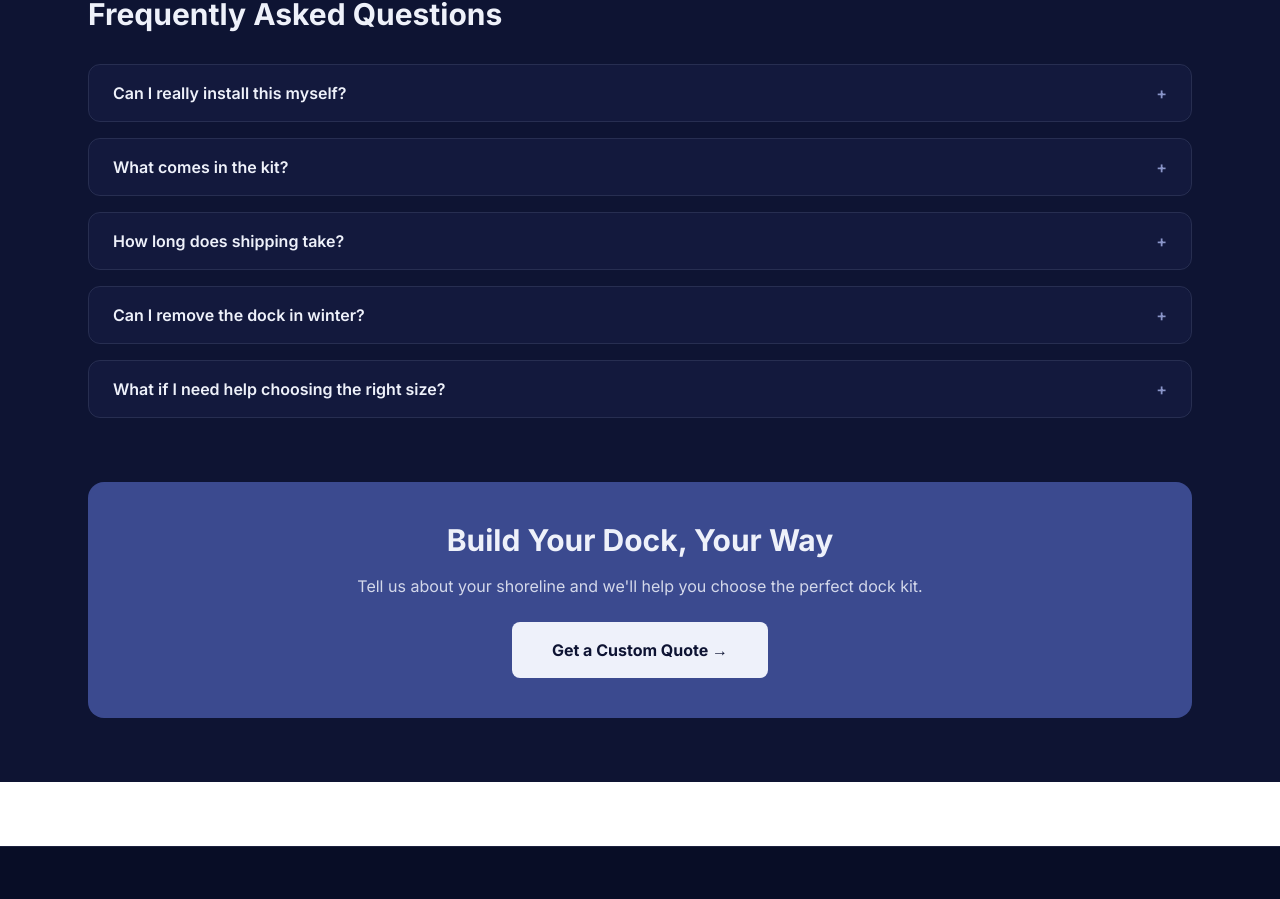
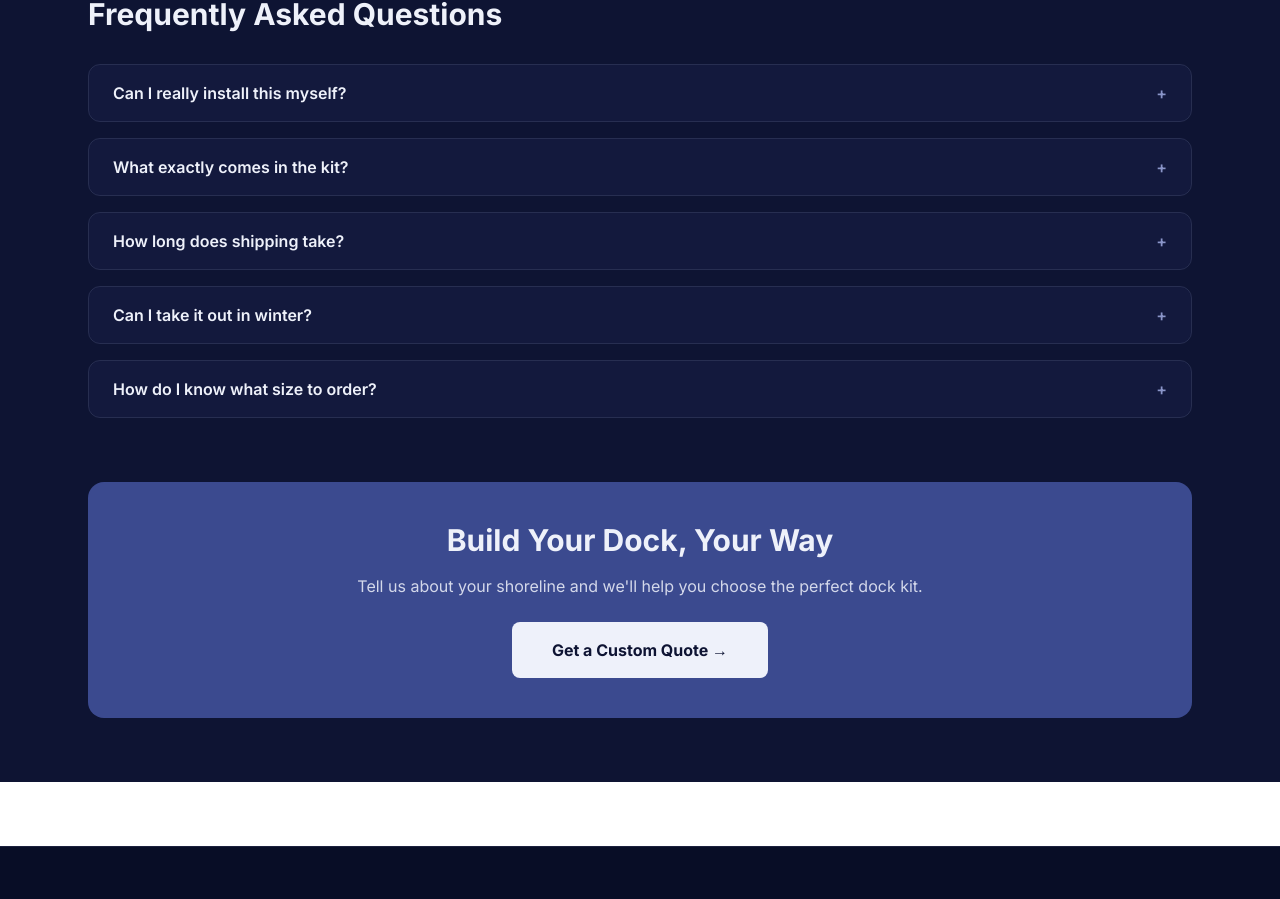
Before and after one commit to marketing356/expressdocks-vercel, a Next.js app: page /residential in a window 1280 px wide. Shown: the part 1639-2538 px from the top of the page. Built offline with nearby package versions, Linux system fonts and the light colour scheme.

Commit message:
Better FAQ answers on residential page — specific, compelling, real detail

```diff
--- a/src/app/residential/page.tsx
+++ b/src/app/residential/page.tsx
@@ -64,11 +64,11 @@ export default function Page() {
           <h2 className="text-3xl font-bold mb-8" style={{ color: '#EEF1FA' }}>Frequently Asked Questions</h2>
           <div className="space-y-4">
             {[
-              { q: 'Can I really install this myself?', a: 'Most customers install their dock using standard hand tools. We include detailed instructions and phone support if needed.' },
-              { q: 'What comes in the kit?', a: 'Each kit includes all dock sections, fasteners, flotation, and instructions. You provide basic tools and anchoring based on your shoreline.' },
-              { q: 'How long does shipping take?', a: 'Most kits ship within 2–3 weeks. We\'ll provide tracking and delivery coordination.' },
-              { q: 'Can I remove the dock in winter?', a: 'Yes. Our modular design allows for seasonal removal and reinstallation.' },
-              { q: 'What if I need help choosing the right size?', a: 'Our team can walk you through the best setup based on your location and needs.' },
+              { q: 'Can I really install this myself?', a: 'Yes — and most customers do. Our dock systems are engineered for DIY installation using only standard hand tools. No cranes, no barges, no contractors needed. Each section weighs under 175 lbs and bolts together. Most residential docks go in over a single weekend. We include step-by-step instructions and our team is available by phone if you hit a snag.' },
+              { q: 'What exactly comes in the kit?', a: 'Everything you need to assemble and float your dock: all aluminum frame sections, solid WPC decking boards, flotation units, stainless steel hardware and fasteners, anchor cables, and full installation documentation. You supply basic power tools, a drill, and your shoreline anchoring (pile, weight, or anchor system depending on your setup — we help you choose).' },
+              { q: 'How long does shipping take?', a: 'Most residential kits ship within 2–3 weeks of order confirmation. We ship via flatbed freight palletized and shrink-wrapped to your nearest accessible delivery point. You\'ll receive tracking and we coordinate the delivery window with you directly. Rush production is available — contact us to discuss your timeline.' },
+              { q: 'Can I take it out in winter?', a: 'Yes — and that\'s one of the advantages of a modular aluminum system. The sections disconnect and stack compactly for off-season storage. Many customers in northern states pull their dock every fall and reinstall each spring in a few hours. The system is designed for exactly this kind of seasonal use without any wear from repeated removal.' },
+              { q: 'How do I know what size to order?', a: 'Send us a quick sketch of your waterfront — or just a photo and a rough description. Our team designs a custom layout for you within 48 hours, completely free, with no obligation to buy. We\'ll spec the right size based on your shoreline shape, water depth, boat size, and how you plan to use it. Most customers are surprised how personalized the process is for a factory-direct product.' },
             ].map((item, i) => (
               <details key={i} className="rounded-xl overflow-hidden" style={{ border: '1px solid rgba(138,149,201,0.2)' }}>
                 <summary className="px-6 py-4 font-semibold cursor-pointer list-none flex justify-between" style={{ background: 'rgba(59,74,143,0.1)', color: '#EEF1FA' }}>
```
